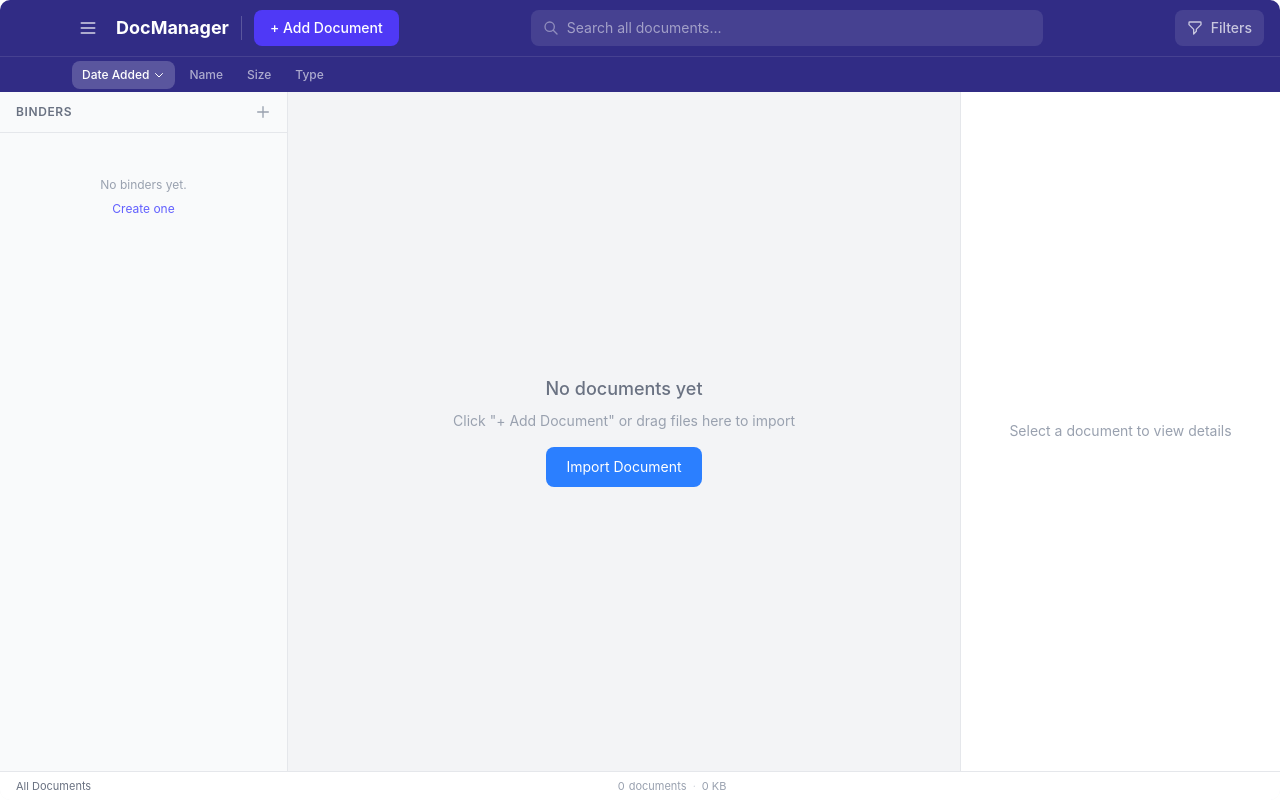
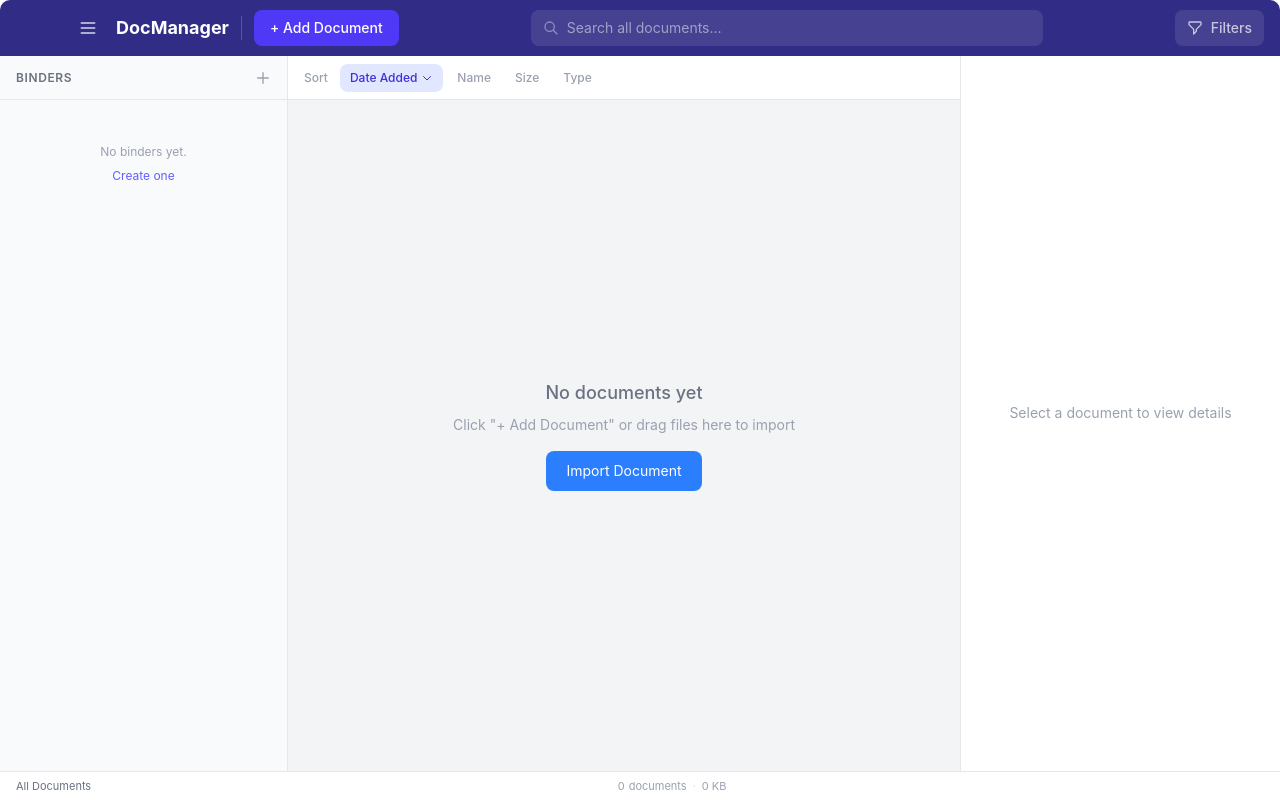
Before and after one commit to julianschelb/document-manager, a React (Vite) app: page / in a window 1280 px wide. Built offline with nearby package versions, Linux system fonts and the light colour scheme.

Commit message:
feat: add http-range dependency and enhance sorting functionality in the document manager

```diff
--- a/src-tauri/tauri.conf.json
+++ b/src-tauri/tauri.conf.json
@@ -21,7 +21,11 @@
       }
     ],
     "security": {
-      "csp": null
+      "csp": null,
+      "assetProtocol": {
+        "enable": true,
+        "scope": ["$APPDATA/**"]
+      }
     }
   },
   "bundle": {
--- a/src/App.tsx
+++ b/src/App.tsx
@@ -8,6 +8,7 @@ import { ConfirmModal } from "./components/ConfirmModal";
 import { EditDocumentModal } from "./components/EditDocumentModal";
 import { BinderModal } from "./components/BinderModal";
 import { BulkActionBar } from "./components/BulkActionBar";
+import { SortControls } from "./components/SortControls";
 import { useAppState } from "./hooks/useAppState";
 import { getAllTags, getBinderDocuments } from "./utils/binderUtils";
 import "./styles.css";
@@ -276,7 +277,7 @@ function App() {
 
   return (
     <div className="h-screen flex flex-col bg-gray-100 dark:bg-gray-900 text-gray-900 dark:text-gray-100 rounded-[10px] overflow-hidden">
-      {/* Navbar with sort row */}
+      {/* Navbar */}
       <Navbar
         selectedBinder={selectedBinder}
         onToggleSidebar={() => setSidebarVisible(!sidebarVisible)}
@@ -290,8 +291,6 @@ function App() {
         selectedTags={selectedTags}
         onTagToggle={handleTagToggle}
         onClearFilters={handleClearFilters}
-        sortConfig={sortConfig}
-        onSortChange={setSortConfig}
       />
 
       {/* Main content */}
@@ -317,6 +316,11 @@ function App() {
 
         {/* Center: Documents Grid */}
         <div className="flex-1 flex flex-col min-w-0 overflow-y-auto">
+          {/* Sort bar */}
+          <div className="shrink-0 flex items-center px-4 h-11 bg-white dark:bg-gray-800 border-b border-gray-200 dark:border-gray-700">
+            <span className="text-xs font-medium text-gray-400 dark:text-gray-500 mr-3">Sort</span>
+            <SortControls sortConfig={sortConfig} onSortChange={setSortConfig} />
+          </div>
           <main className="flex-1 p-6">
             {sortedDocuments.length > 0 ? (
               <div
--- a/src/components/BinderList.tsx
+++ b/src/components/BinderList.tsx
@@ -116,7 +116,7 @@ export function BinderList({
   return (
     <aside className="w-72 min-w-72 h-full bg-gray-50 dark:bg-gray-850 border-r border-gray-200 dark:border-gray-700 flex flex-col shrink-0">
       {/* Header */}
-      <div className="shrink-0 flex items-center justify-between px-4 py-3 border-b border-gray-200 dark:border-gray-700">
+      <div className="shrink-0 flex items-center justify-between px-4 h-11 border-b border-gray-200 dark:border-gray-700">
         <span className="text-xs font-semibold text-gray-500 dark:text-gray-400 uppercase tracking-wider">
           Binders
         </span>
--- a/src/components/Navbar.tsx
+++ b/src/components/Navbar.tsx
@@ -1,7 +1,6 @@
 import { useRef, useEffect } from "react";
-import { Binder, SortConfig } from "../types";
+import { Binder } from "../types";
 import { getTagColor } from "../utils/tagColors";
-import { SortControls } from "./SortControls";
 
 interface NavbarProps {
   selectedBinder: Binder | null;
@@ -16,8 +15,6 @@ interface NavbarProps {
   selectedTags: string[];
   onTagToggle: (tag: string) => void;
   onClearFilters: () => void;
-  sortConfig: SortConfig;
-  onSortChange: (config: SortConfig) => void;
 }
 
 export function Navbar({
@@ -33,8 +30,6 @@ export function Navbar({
   selectedTags,
   onTagToggle,
   onClearFilters,
-  sortConfig,
-  onSortChange,
 }: NavbarProps) {
   const popoverRef = useRef<HTMLDivElement>(null);
 
@@ -52,8 +47,7 @@ export function Navbar({
   }, [filtersVisible, onToggleFilters]);
 
   return (
-    <nav className="bg-indigo-900 flex flex-col shrink-0" data-tauri-drag-region>
-      {/* Top row */}
+    <nav className="bg-indigo-900 shrink-0" data-tauri-drag-region>
       <div className="h-14 flex items-center pl-[72px] pr-4 gap-3">
         {/* Hamburger */}
         <button
@@ -175,11 +169,6 @@ export function Navbar({
           )}
         </div>
       </div>
-
-      {/* Sort row */}
-      <div className="h-9 flex items-center pl-[72px] pr-4 border-t border-white/10">
-        <SortControls sortConfig={sortConfig} onSortChange={onSortChange} />
-      </div>
     </nav>
   );
 }
--- a/src/components/SortControls.tsx
+++ b/src/components/SortControls.tsx
@@ -35,8 +35,8 @@ export function SortControls({ sortConfig, onSortChange }: SortControlsProps) {
             onClick={() => setField(value)}
             className={`flex items-center gap-1 px-2.5 py-1.5 rounded-lg text-xs font-medium transition-colors ${
               isActive
-                ? "bg-white/20 text-white"
-                : "text-white/60 hover:bg-white/10 hover:text-white/80"
+                ? "bg-indigo-100 dark:bg-indigo-900/40 text-indigo-700 dark:text-indigo-300"
+                : "text-gray-400 dark:text-gray-500 hover:bg-gray-100 dark:hover:bg-gray-700 hover:text-gray-600 dark:hover:text-gray-300"
             }`}
           >
             {label}
```
Also changed, not shown: 2 other files (tests, documents, lock files or other folders).
